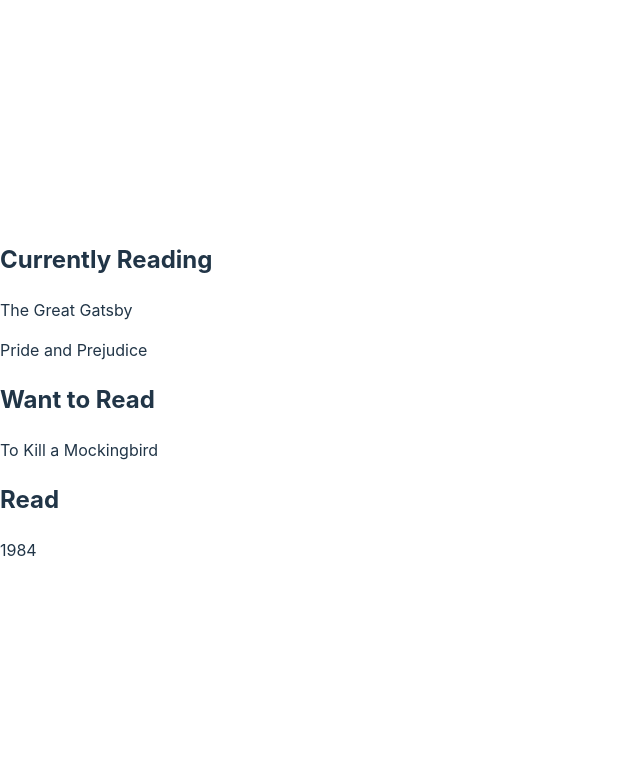
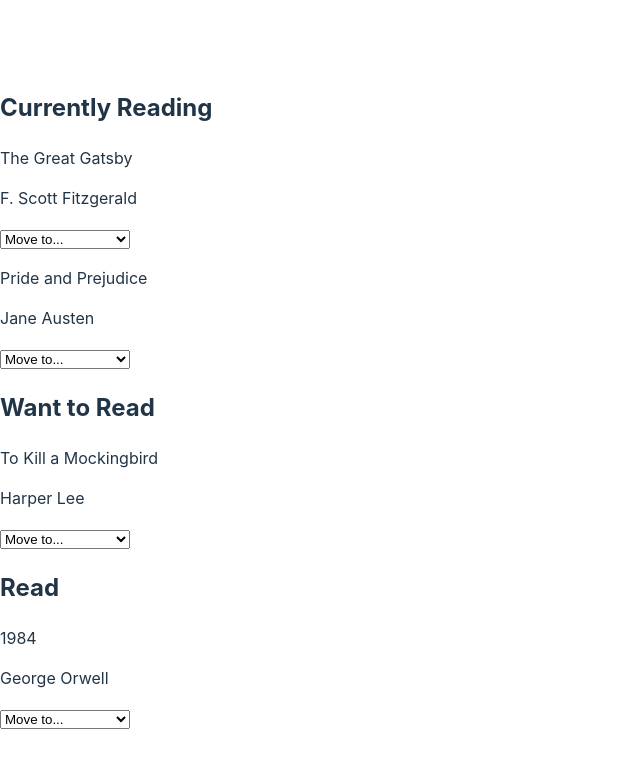
Before and after one commit to lea927/book-tracking-react, a React (Vite) app: page / in a window 1280 px wide. Shown: the top 768 px of the page, without its empty margins (0-640 px from the left). Built offline with nearby package versions, Linux system fonts and the light colour scheme.

Commit message:
Adds author prop to mock json data and adds select element in book component

```diff
--- a/src/components/Book.jsx
+++ b/src/components/Book.jsx
@@ -1,8 +1,19 @@
-export const Book = ({title}) => {
+export const Book = ({title, author}) => {
   // will have book prop
   //  book has properties id, title, status, photo url (can come in later)
-  // have dropdown element/component
+
+  // have dropdown element/component - will trigger state change onSelect
   return (
-      <p>{title}</p>
+      <>
+        <p>{title}</p>
+        <p>{author}</p>
+        <select name="status" id="status-select">
+          <option value="">Move to...</option>
+          <option value="in_progress">Currently Reading</option>
+          <option value="not_started">Want to Read</option>
+          <option value="compeleted">Read</option>
+          <option value="none">None</option>
+        </select>
+      </>
   )
 }
--- a/src/components/BookShelf.jsx
+++ b/src/components/BookShelf.jsx
@@ -4,34 +4,39 @@ import {Shelf} from "./Shelf.jsx";
 export const BookShelf = () => {
   const [books, setBooks] = useState([
         {
-          id: 1,
-          title: "The Great Gatsby",
-          status: "in_progress",
-          photo_url: "https://example.com/book1.jpg"
+          "id": 1,
+          "title": "The Great Gatsby",
+          "status": "in_progress",
+          "photo_url": "https://example.com/book1.jpg",
+          "author": "F. Scott Fitzgerald"
         },
         {
-          id: 2,
-          title: "To Kill a Mockingbird",
-          status: "not_started",
-          photo_url: "https://example.com/book2.jpg"
+          "id": 2,
+          "title": "To Kill a Mockingbird",
+          "status": "not_started",
+          "photo_url": "https://example.com/book2.jpg",
+          "author": "Harper Lee"
         },
         {
-          id: 3,
-          title: "1984",
-          status: "completed",
-          photo_url: "https://example.com/book3.jpg"
+          "id": 3,
+          "title": "1984",
+          "status": "completed",
+          "photo_url": "https://example.com/book3.jpg",
+          "author": "George Orwell"
         },
         {
-          id: 4,
-          title: "Pride and Prejudice",
-          status: "in_progress",
-          photo_url: "https://example.com/book4.jpg"
+          "id": 4,
+          "title": "Pride and Prejudice",
+          "status": "in_progress",
+          "photo_url": "https://example.com/book4.jpg",
+          "author": "Jane Austen"
         },
         {
-          id: 5,
-          title: "The Catcher in the Rye",
-          status: "none",
-          photo_url: "https://example.com/book5.jpg"
+          "id": 5,
+          "title": "The Catcher in the Rye",
+          "status": "none",
+          "photo_url": "https://example.com/book5.jpg",
+          "author": "J.D. Salinger"
         }
       ]
   );
--- a/src/components/Shelf.jsx
+++ b/src/components/Shelf.jsx
@@ -8,6 +8,7 @@ export const Shelf = ({books, header}) => {
           <Book
             key={book.id}
             title={book.title}
+            author={book.author}
           />
         ))}
       </>
```
